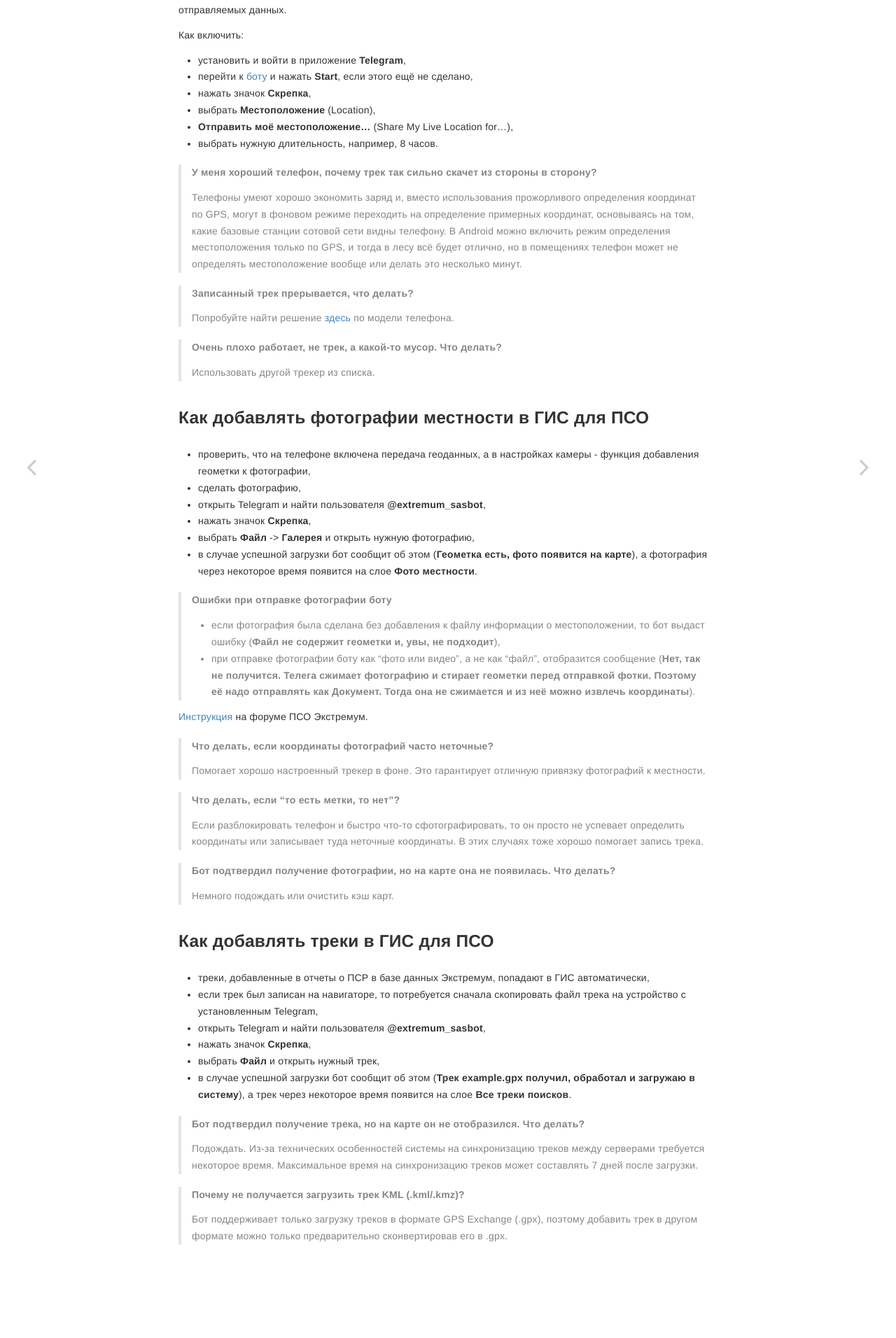
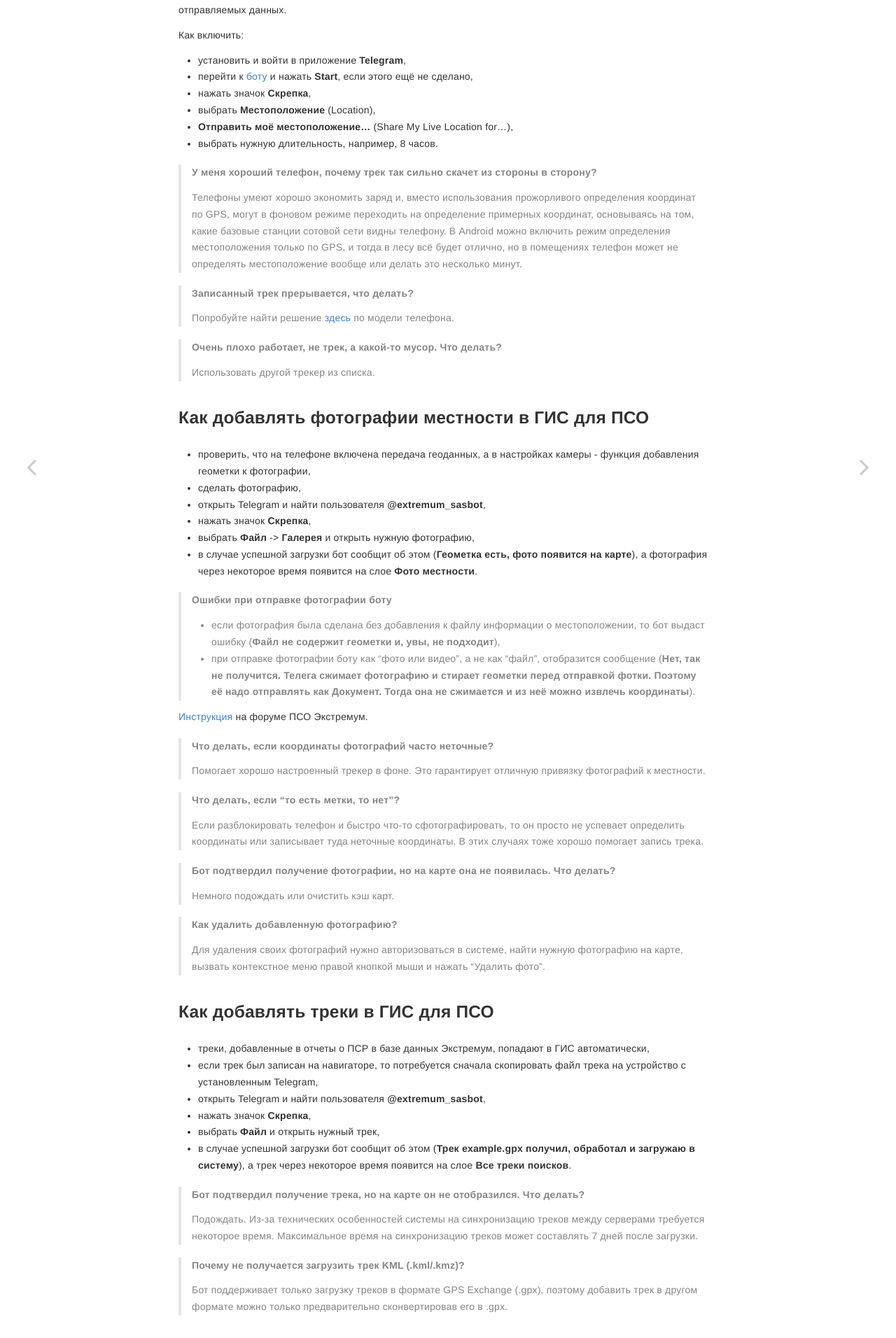
Before and after one commit to extremum-search-and-rescue/help.gis, a Jekyll site: the page built from _posts/2023-06-16-telegram-bot.md, in a window 1280 px wide. Shown: the part 678-2590 px from the top of the page at 70% size. Built offline with Jekyll 4.4.1, drawn with Linux system fonts in a browser that asks for light colours.

Commit message:
Update 2023-06-16-telegram-bot.md

```diff
--- a/_posts/2023-06-16-telegram-bot.md
+++ b/_posts/2023-06-16-telegram-bot.md
@@ -64,6 +64,9 @@ redirect_from:
 > ##### Бот подтвердил получение фотографии, но на карте она не появилась. Что делать?
 > Немного подождать или очистить кэш карт.
 
+> ##### Как удалить добавленную фотографию?
+> Для удаления своих фотографий нужно авторизоваться в системе, найти нужную фотографию на карте, вызвать контекстное меню правой кнопкой мыши и нажать “Удалить фото”.
+
 ## Как добавлять треки в ГИС для ПСО
 - треки, добавленные в отчеты о ПСР в базе данных Экстремум, попадают в ГИС автоматически,
 - если трек был записан на навигаторе, то потребуется сначала скопировать файл трека на устройство с установленным Telegram,
```
